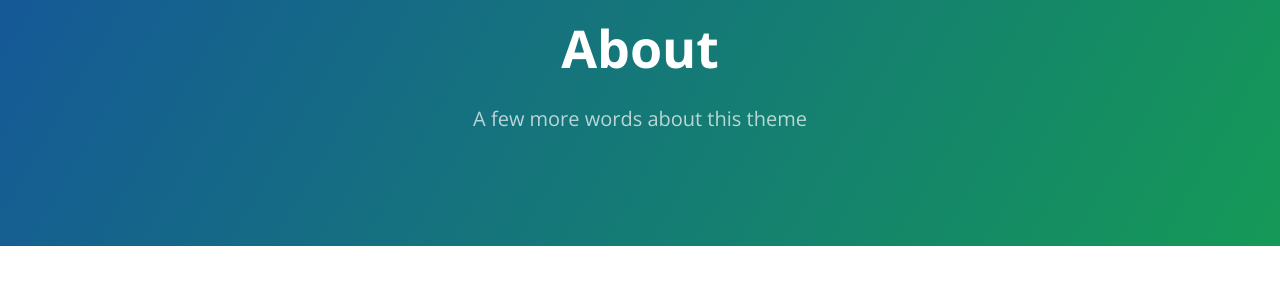
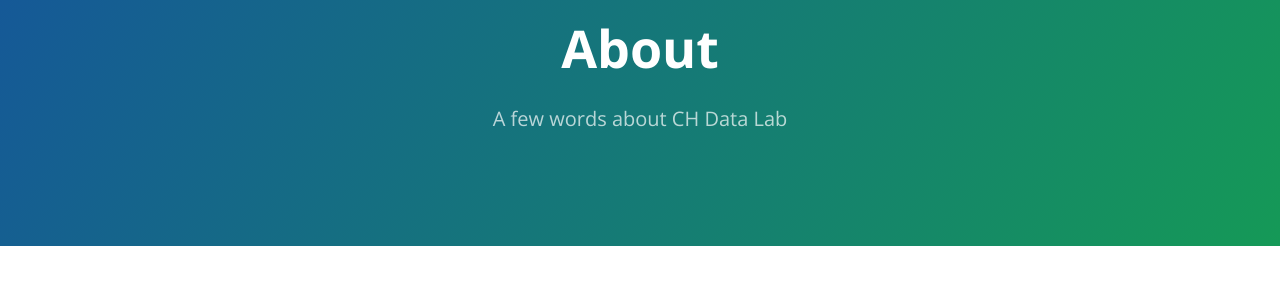
Before and after one commit to CarnegieHall/datalab, a Jekyll site: the page built from about.md, in a window 1280 px wide. Shown: the part 127-425 px from the top of the page. Built offline with Jekyll 4.4.1, drawn with Linux system fonts in a browser that asks for light colours.

Commit message:
Update tagline

```diff
--- a/about.md
+++ b/about.md
@@ -1,7 +1,7 @@
 ---
 layout: page
 title: About
-tagline: A few more words about this theme
+tagline: A few words about CH Data Lab
 permalink: /about.html
 ref: about
 order: 0
```
